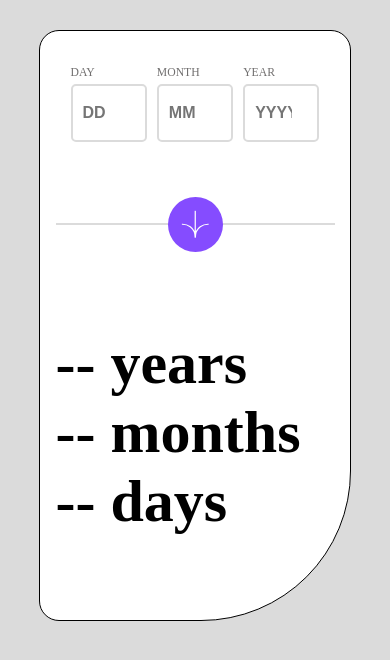
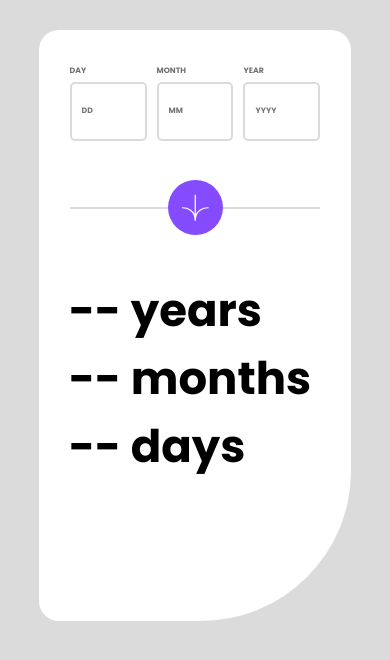
Before and after one commit to GuilhermeHenrii/Desafio_frontendMentor_appCalculaIdade, a website built with webpack: page public/index.html in a window 390 px wide. Built offline with nearby package versions, Linux system fonts and the light colour scheme.

Commit message:
mobile first v.2

```diff
--- a/src/assets/css/mobilefirst.css
+++ b/src/assets/css/mobilefirst.css
@@ -1,3 +1,5 @@
+@import url('https://fonts.googleapis.com/css2?family=Poppins:ital,wght@0,700;1,400;1,800&display=swap');
+
 :root{
     --White: hsl(0, 0%, 100%);
     --Off-white: hsl(0, 0%, 94%);
@@ -12,6 +14,7 @@
     box-sizing: border-box;
     margin: 0px;
     padding: 0px;
+    font-family: 'Poppins', sans-serif;
 }
 
 html{
@@ -25,7 +28,6 @@ html{
     justify-content: space-around;
     flex-direction:column;
     align-items: start;
-    border:1px solid black;
     background-color: var(--White);
     width: 80vw;
     height: 70vh;
@@ -43,12 +45,13 @@ html{
     margin-left: auto;
     margin-right: auto;
     margin-top: 20px;
+    margin-bottom: 20px;
 }
 
 .label-group-one, .label-group-two, .label-group-thre{
     width: 100%;
     height: 100%;
-    font-size: 3vw;
+    font-size: 2vw;
     color: var(--Smokey-grey);
     padding: 5px;
 }
@@ -60,7 +63,7 @@ html{
     border:2px solid var(--Light-grey);
     outline: none;
     padding: 10px;
-    font-size: 16px;
+    font-size: 100%;
     font-weight: bold;
     margin-top: 5px;
 }
@@ -75,7 +78,7 @@ input:focus{
     align-items: center;
     margin: auto;
     margin-bottom: 20px;
-    width: 90%;
+    width: 80%;
     height: 0px;
     border: 1px solid var(--Light-grey);
 }
@@ -97,12 +100,12 @@ input:focus{
 }
 
 .age-result{
-    display: flex;
-    flex-direction: column;
-    width: 90%;
-    font-size: 40px;
+    width: 100%;
+    height: 50%;
+    font-size: 30px;
     font-weight: bold;
     margin: auto;
+    margin-left: 30px;
 }
 
 
```
